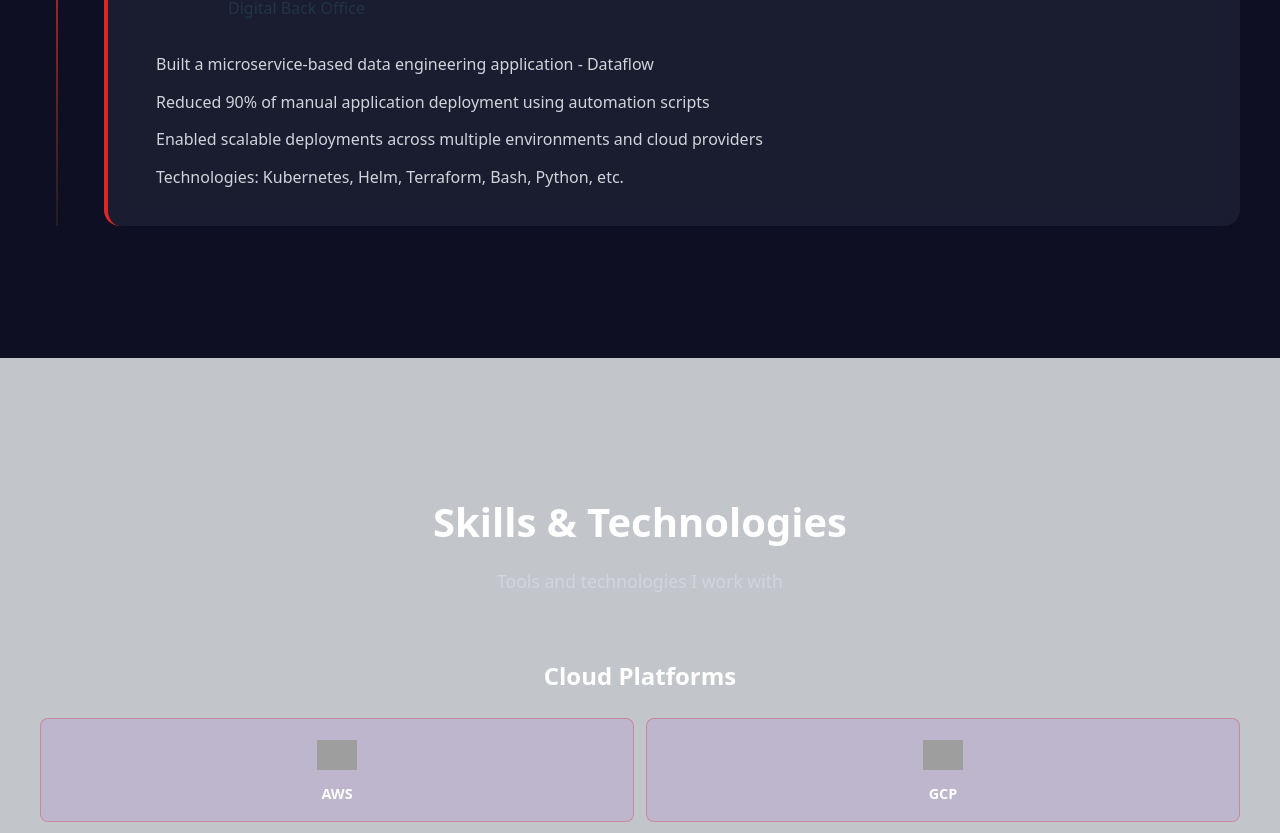
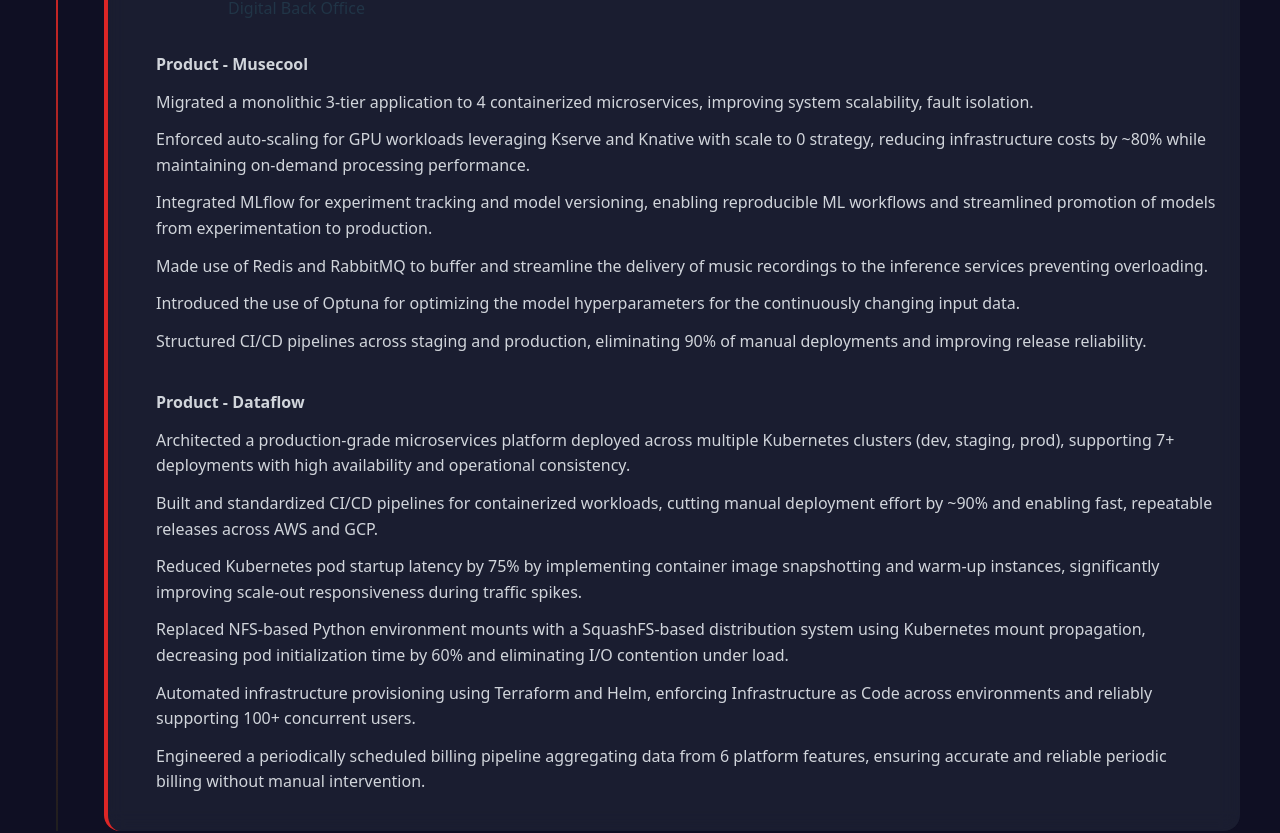
Before and after one commit to Dinesh-4320/Me, a React (Vite) app: page / in a window 1280 px wide. Shown: the part 2338-3171 px from the top of the page. Built offline with nearby package versions, Linux system fonts and the light colour scheme; grey boxes are pictures that could not be loaded.

Commit message:
Added certification and experience

```diff
--- a/src/App.tsx
+++ b/src/App.tsx
@@ -149,10 +149,21 @@
                   </div>
                 </div>
                 <ul className="achievements-list">
-                  <li>Built a microservice-based data engineering application - Dataflow</li>
-                  <li>Reduced 90% of manual application deployment using automation scripts</li>
-                  <li>Enabled scalable deployments across multiple environments and cloud providers</li>
-                  <li>Technologies: Kubernetes, Helm, Terraform, Bash, Python, etc.</li>
+                  <li><b>Product - Musecool</b></li>
+                  <li>Migrated a monolithic 3-tier application to 4 containerized microservices, improving system scalability, fault isolation.</li>
+                  <li>Enforced auto-scaling for GPU workloads leveraging Kserve and Knative with scale to 0 strategy, reducing infrastructure costs by ~80% while maintaining on-demand processing performance.</li>
+                  <li>Integrated MLflow for experiment tracking and model versioning, enabling reproducible ML workflows and streamlined promotion of models from experimentation to production.</li>
+                  <li>Made use of Redis and RabbitMQ to buffer and streamline the delivery of music recordings to the inference services preventing overloading.</li>
+                  <li>Introduced the use of Optuna for optimizing the model hyperparameters for the continuously changing input data.</li>
+                  <li>Structured CI/CD pipelines across staging and production, eliminating 90% of manual deployments and improving release reliability.</li>
+                  <br />
+                  <li><b>Product - Dataflow</b></li>
+                  <li>Architected a production-grade microservices platform deployed across multiple Kubernetes clusters (dev, staging, prod), supporting 7+ deployments with high availability and operational consistency.</li>
+                  <li>Built and standardized CI/CD pipelines for containerized workloads, cutting manual deployment effort by ~90% and enabling fast, repeatable releases across AWS and GCP.</li>
+                  <li>Reduced Kubernetes pod startup latency by 75% by implementing container image snapshotting and warm-up instances, significantly improving scale-out responsiveness during traffic spikes.</li>
+                  <li>Replaced NFS-based Python environment mounts with a SquashFS-based distribution system using Kubernetes mount propagation, decreasing pod initialization time by 60% and eliminating I/O contention under load.</li>
+                  <li>Automated infrastructure provisioning using Terraform and Helm, enforcing Infrastructure as Code across environments and reliably supporting 100+ concurrent users.</li>
+                  <li>Engineered a periodically scheduled billing pipeline aggregating data from 6 platform features, ensuring accurate and reliable periodic billing without manual intervention.</li>
                 </ul>
               </div>
             </div>
@@ -389,6 +400,25 @@
           <div className="certifications-content">
             <div className="certifications-category">
               <h3 className="category-title">Certifications</h3>
+              <div className="certification-item" onClick={() => window.open('https://www.linkedin.com/posts/dinesh-kumar-n-346583241_kubernetes-devops-microservices-ugcPost-7442256656954019841-RCtz/?utm_source=share&utm_medium=member_desktop&rcm=ACoAADwQKiYBJz1ERA485HU9aVpV_mMdm4gYKPs', '_blank')}>
+                <div className="cert-header">
+                  <div className="cert-icon">
+                    <svg width="24" height="24" viewBox="0 0 24 24" fill="none" xmlns="http://www.w3.org/2000/svg">
+                      <path d="M12 2L13.09 8.26L19 7.27L14.18 12.18L21 17L13.09 15.74L12 22L10.91 15.74L3 17L8.82 12.18L2 7.27L7.91 8.26L12 2Z" stroke="currentColor" strokeWidth="2" fill="var(--accent-primary)"/>
+                    </svg>
+                  </div>
+                  <div className="cert-details">
+                    <h4 className="cert-title">Certified Kubernetes Administrator</h4>
+                    <p className="cert-issuer">The Linux Foundation</p>
+                  </div>
+                </div>
+                <div className="cert-description">
+                  <p>Demonstrated expertise in deploying, managing, and troubleshooting Kubernetes clusters, covering core concepts, networking, storage, and security.</p>
+                </div>
+                <div className="cert-link">
+                  <span>View Certificate →</span>
+                </div>
+              </div>
               <div className="certification-item" onClick={() => window.open('https://www.linkedin.com/posts/dinesh-kumar-346583241_certificate-activity-7097897350035111936-nQFe?utm_source=share&utm_medium=member_desktop', '_blank')}>
                 <div className="cert-header">
                   <div className="cert-icon">
```
